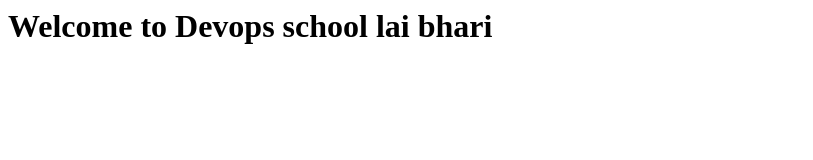
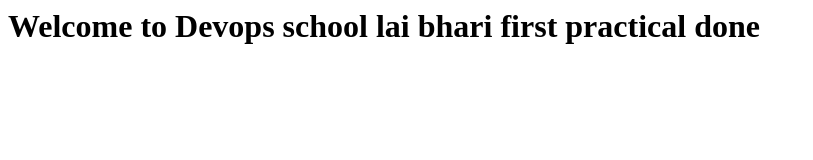
Before and after one commit to bhaumik2107/website, a plain HTML site: page index.html in a window 1280 px wide. Shown: the whole page, without its empty margins (0-813 px from the left). Drawn offline with Linux system fonts and the light colour scheme.

Commit message:
second change in website

```diff
--- a/index.html
+++ b/index.html
@@ -1,6 +1,6 @@
 <html>
 <title>jenkins CI/CD pipeline</title>
 <body>
-<h1> Welcome to Devops school lai bhari</h1>
+<h1> Welcome to Devops school lai bhari first practical done</h1>
 </body>
 </html>
```
